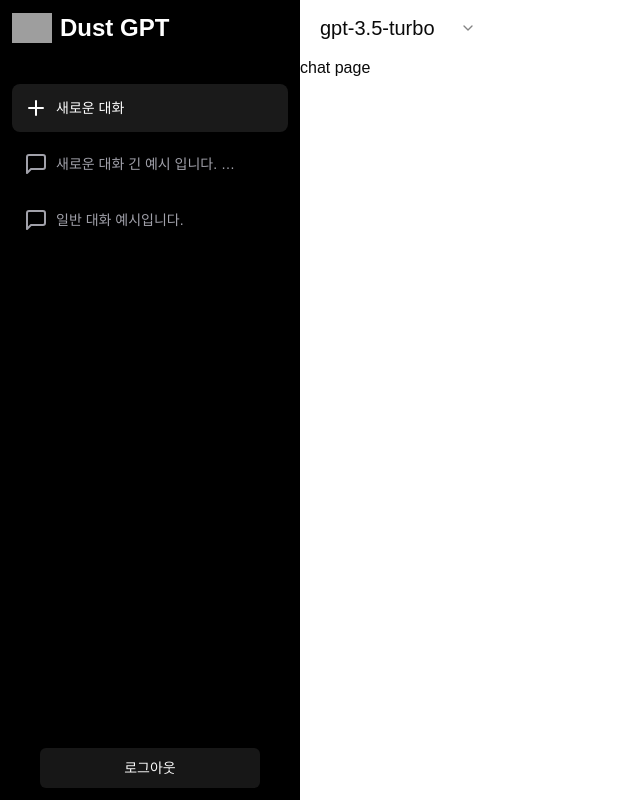
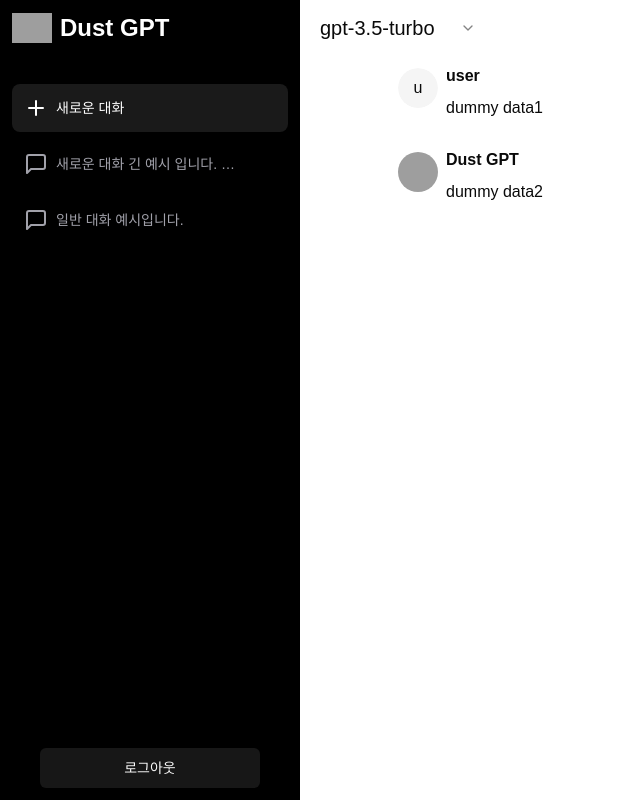
Before and after one commit to DustVoyager/dust-gpt, a Next.js app: page / in a window 1280 px wide. Shown: the whole page, without its empty margins (0-640 px from the left). Built offline with nearby package versions, Linux system fonts and the light colour scheme; grey boxes are pictures that could not be loaded.

Commit message:
채팅 영역 마크업

```diff
--- a/src/app/(chat)/page.tsx
+++ b/src/app/(chat)/page.tsx
@@ -1,3 +1,5 @@
+import { Chat } from "@/components/chat/Chat";
+
 export default function ChatPage() {
-  return <>chat page</>;
+  return <Chat />;
 }
--- /dev/null
+++ b/src/components/chat/Chat.tsx
@@ -0,0 +1,34 @@
+import { message } from "../../../db/schema";
+import { Empty } from "./Empty";
+import { Message } from "./Message";
+
+const MESSAGE_DUMMY = [
+  { id: "1", content: "dummy data1", role: "user" },
+  { id: "2", content: "dummy data2", role: "assistant" },
+];
+
+export function Chat() {
+  return (
+    <div className="flex flex-col w-[80%] h-full mx-auto">
+      {/* 채팅 영역 */}
+      <div className="flex-1">
+        {MESSAGE_DUMMY.length === 0 ? (
+          <Empty />
+        ) : (
+          <>
+            {MESSAGE_DUMMY.map((message) => (
+              <Message
+                key={message.id}
+                name={"user"}
+                content={message.content}
+                role={message.role}
+              />
+            ))}
+          </>
+        )}
+      </div>
+
+      {/* input 영역 */}
+    </div>
+  );
+}
--- /dev/null
+++ b/src/components/chat/Message.tsx
@@ -0,0 +1,28 @@
+import { Avatar, AvatarFallback, AvatarImage } from "@/components/ui/avatar";
+
+type Props = {
+  name?: string;
+  content?: string;
+  role: string;
+};
+
+export function Message({ name = "User", content = "", role }: Props) {
+  const isAssistant = role === "assistant";
+  const avatarName = isAssistant ? "Dust GPT" : name;
+
+  return (
+    <div className="flex items-center gap-2 mb-5">
+      {/* 아바타 */}
+      <Avatar>
+        <AvatarImage src={isAssistant ? "/logo.png" : ""} />
+        <AvatarFallback>{avatarName[0]}</AvatarFallback>
+      </Avatar>
+
+      {/* 이름 + 내용 */}
+      <div className="mt-2">
+        <h2 className="font-bold">{avatarName}</h2>
+        <div className="mt-2 whitespace-break-spaces">{content}</div>
+      </div>
+    </div>
+  );
+}
```
